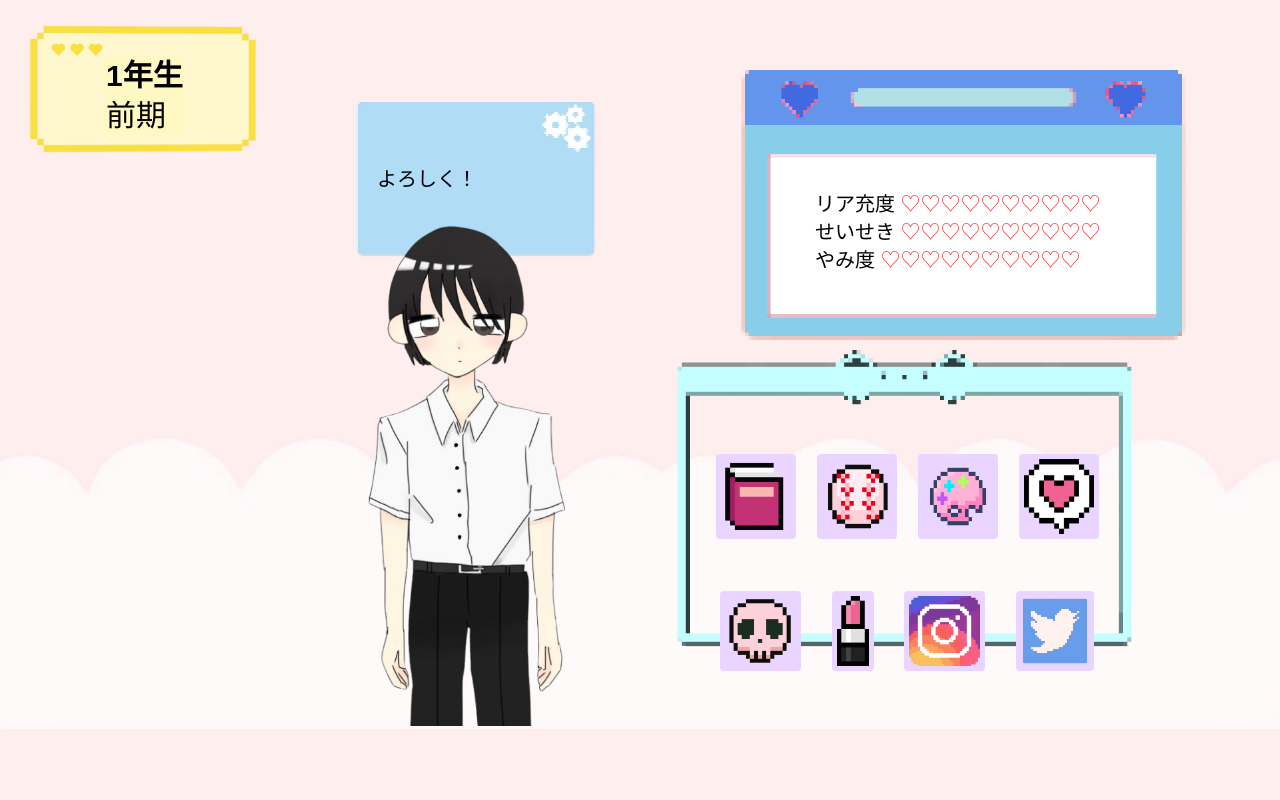
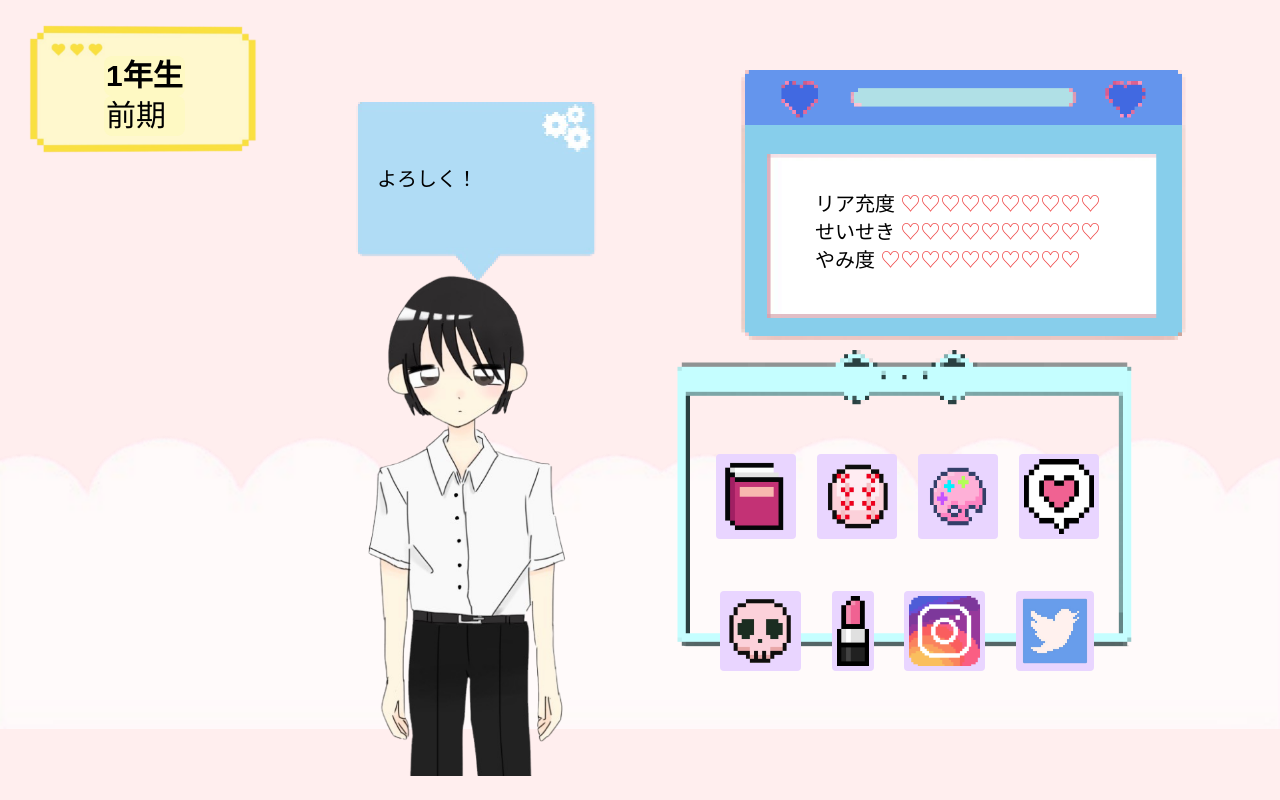
Before and after one commit to yama-chiiii/Kosen-festival, a React (Create React App) app: page /otoko in a window 1280 px wide. Built offline with nearby package versions, Linux system fonts and the light colour scheme; a web font is replaced by a local one.

Commit message:
男の子調整1

```diff
--- a/src/pages/otoko.tsx
+++ b/src/pages/otoko.tsx
@@ -216,7 +216,7 @@ export const Otoko = () => {
           <img
             src='/boy.png'
             alt='boy'
-            className='w-460 h-auto object-contain potision:absolute -mt-100 ml-360'
+            className='w-460 h-auto object-contain potision:absolute -mt-50 ml-360'
           />
         </div>
       </div>
```
